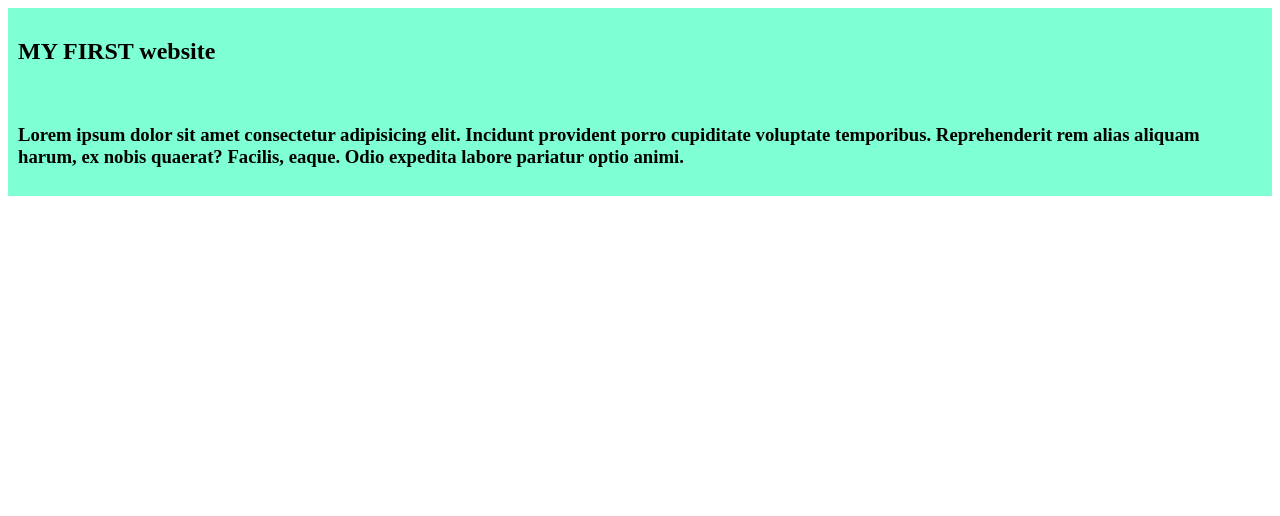
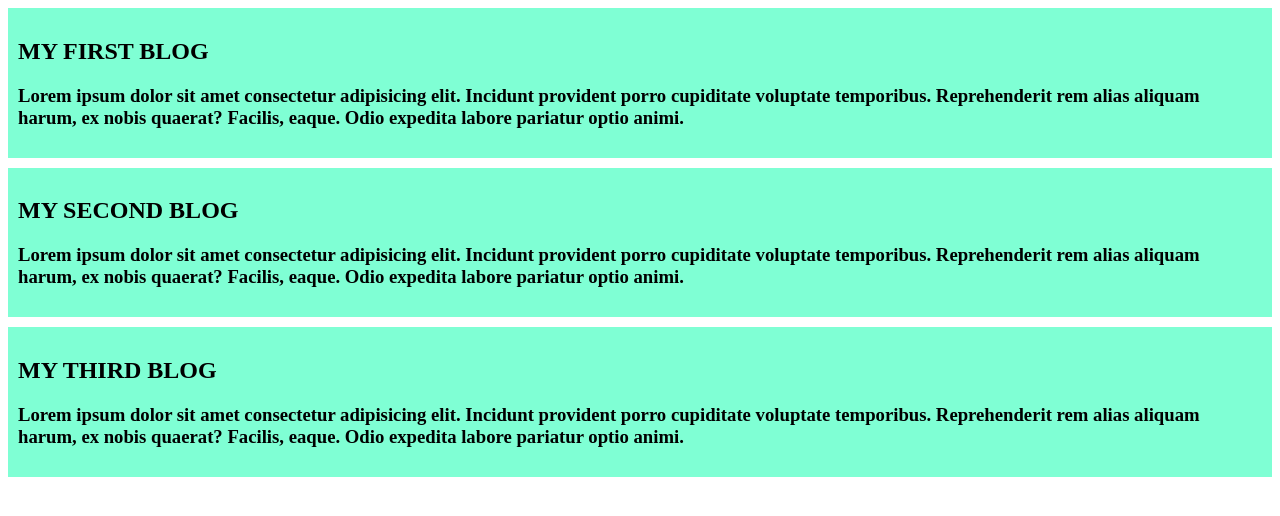
Before and after one commit to sowmetra49/my-simple-website, a plain HTML site: page index.html in a window 1280 px wide. Drawn offline with Linux system fonts and the light colour scheme.

Commit message:
added the second and third blog

```diff
--- a/index.html
+++ b/index.html
@@ -9,10 +9,17 @@
 </head>
 <body>
     <div>
-        <h2>MY FIRST website</h2>
+        <h2>MY FIRST BLOG</h2>
+
+        <h3>Lorem ipsum dolor sit amet consectetur adipisicing elit. Incidunt provident porro cupiditate voluptate temporibus. Reprehenderit rem alias aliquam harum, ex nobis quaerat? Facilis, eaque. Odio expedita labore pariatur optio animi.</h3>
     </div>
     <div>
-        <h3>Lorem ipsum dolor sit amet consectetur adipisicing elit. Incidunt provident porro cupiditate voluptate temporibus. Reprehenderit rem alias aliquam harum, ex nobis quaerat? Facilis, eaque. Odio expedita labore pariatur optio animi.</h3>
+        <h2>MY SECOND BLOG</h2>
+    <h3>Lorem ipsum dolor sit amet consectetur adipisicing elit. Incidunt provident porro cupiditate voluptate temporibus. Reprehenderit rem alias aliquam harum, ex nobis quaerat? Facilis, eaque. Odio expedita labore pariatur optio animi.</h3>
+    </div>
+    <div>
+        <h2>MY THIRD BLOG</h2>
+    <h3>Lorem ipsum dolor sit amet consectetur adipisicing elit. Incidunt provident porro cupiditate voluptate temporibus. Reprehenderit rem alias aliquam harum, ex nobis quaerat? Facilis, eaque. Odio expedita labore pariatur optio animi.</h3>
     </div>
 
 </body>
--- a/styles/blog.css
+++ b/styles/blog.css
@@ -1,5 +1,6 @@
 div{
    background-color: aquamarine;
-    padding:10px
+    padding: 10px;
+    margin-bottom: 10px;
 
 }
```
